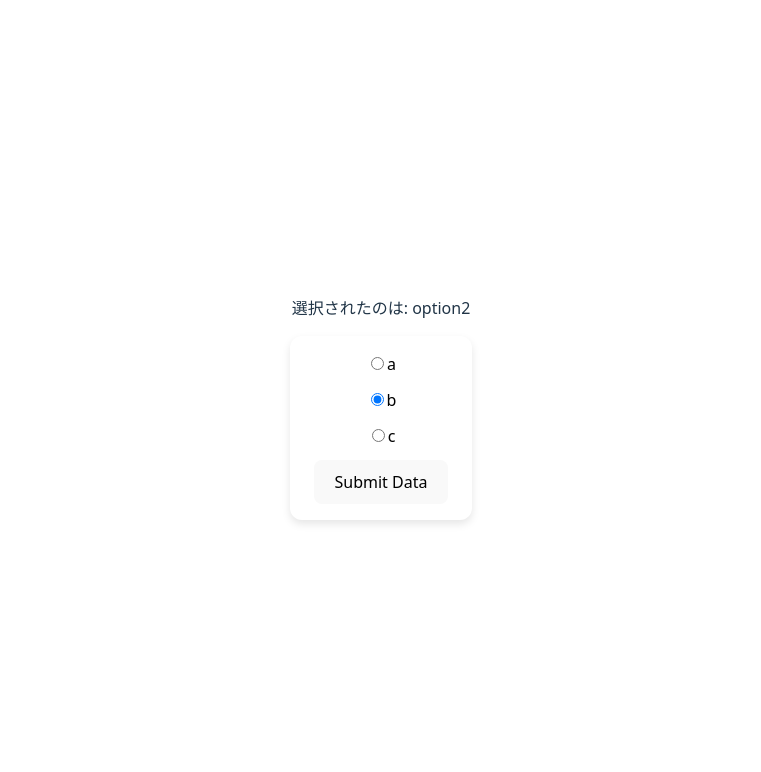
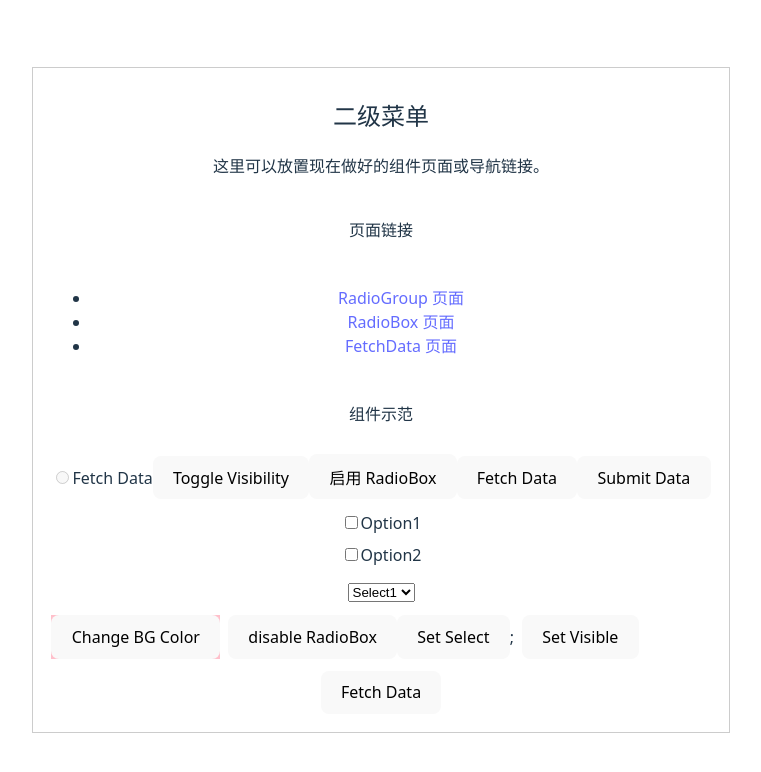
Before and after one commit to kirori-1/react, a React (Vite) app: page /index in a window 1280 px wide. Shown: the top 772 px of the page, without its empty margins (259-1020 px from the left). Built offline with nearby package versions, Linux system fonts and the light colour scheme.

Commit message:
更新依赖项，添加axios和react-router-dom，重构App组件以支持路由，新增RadioGroupPage和RadioSolo组件，优化RadioGroup组件的受控状态管理。

```diff
--- a/package.json
+++ b/package.json
@@ -10,10 +10,12 @@
     "preview": "vite preview"
   },
   "dependencies": {
+    "axios": "^1.9.0",
     "express": "^5.1.0",
     "lodash": "^4.17.21",
     "react": "^19.1.0",
-    "react-dom": "^19.1.0"
+    "react-dom": "^19.1.0",
+    "react-router-dom": "^7.6.2"
   },
   "devDependencies": {
     "@eslint/js": "^9.25.0",
--- a/src/App.tsx
+++ b/src/App.tsx
@@ -1,60 +1,21 @@
-import { useState } from "react";
 import "./App.css";
+import { BrowserRouter as Router, Routes, Route, Navigate } from "react-router-dom";
+import SecondLevelMenu from "./pages/SecondLevelMenu";
+import RadioGroupPage from "./pages/RadioGroupPage";
 // // import RadioBox from "./components/form/RadioBox";
 // import FontColorPage from "./pages/FontColorPage";
-import RadioGroup from "./components/form/RadioGroup";
 
 function App() {
-  // const [count, setCount] = useState(0);
-  // const [showFontColorPage, setShowFontColorPage] = useState(false);
-  const [selectedValue, setSelectedValue] = useState("option2");
-  const radioOptions = [
-    { label: "a", value: "option1", checkable: true },
-    { label: "b", value: "option2", checkable: true },
-    { label: "c", value: "option3", checkable: true },
-  ];
-
-  const handleRadioChange = (newVal: string) => {
-    setSelectedValue(newVal);
-    console.log("what you choose :", newVal);
-  };
-
-  // if (showFontColorPage) {
-  //   return <FontColorPage />;
-  // }
-
   return (
-    <>
-      {/* <button onClick={() => setShowFontColorPage(true)}>
-        Go to FontColorPage
-      </button> */}
-
-      {/* <div className="card" style={{ display: "flex" }}>
-        <button onClick={() => setCount((count) => count + 1)}>
-          count is {count}
-        </button>
-      </div> */}
-      <div>
-        <p>選択されたのは: {selectedValue}</p>
-      </div>
-      <div style={{ display: "flex", justifyContent: "center" }}>
-        <RadioGroup
-          initialFontColor="black"
-          initialSize="100px"
-          initialFontSize="16px"
-          initialColor="lightgray"
-          options={radioOptions}
-          defaultSelected="option2"
-          onChange={handleRadioChange}
-          isVisible={true}
-          initialValue="default"
-        />
-      </div>
-
-      {/* <p className="read-the-docs">
-        Click on the Vite and React logos to learn more
-      </p> */}
-    </>
+    <Router>
+      <Routes>
+        <Route path="/" element={<Navigate to="/index" />} />
+        <Route path="/index" element={<SecondLevelMenu />} />
+        <Route path="/radiogroup" element={<RadioGroupPage />} />
+      </Routes>
+    </Router>
+    // const [count, setCount] = useState(0);
+    // const [showFontColorPage, setShowFontColorPage] = useState(false);
   );
 }
 
--- a/src/components/form/RadioGroup.tsx
+++ b/src/components/form/RadioGroup.tsx
@@ -2,53 +2,62 @@ import React, { useState } from "react";
 
 interface RadioOption {
   label: string;
-  value: string;
+  value: string; // 选项自身的值
 }
 
 interface RadioGroupProps {
+  name: string;
+  //  样式相关
   initialColor: string;
   initialFontColor: string;
   initialSize: string;
   initialFontSize: string;
-  initialValue: string;
+
+  // 控制选中状态
+  controlledValue?: string; // 外部控制的选中值（受控模式）// 当前选中的选项值
+  defaultValue?: string; //非受控初始化时的默认值（仅初始化一次）
+
+  //功能相关
   options: RadioOption[];
-  defaultSelected?: string;
   onChange?: (selectedValue: string) => void;
   isVisible?: boolean;
 }
 
 const RadioGroup: React.FC<RadioGroupProps> = ({
+  name,
+  controlledValue,
   initialFontColor,
   initialSize,
   initialFontSize,
   onChange,
-  initialValue,
   options,
-  defaultSelected,
   isVisible = true,
+  defaultValue,
 }) => {
+  const [selectedValue, setSelectedValue] = useState<string | undefined>(
+    defaultValue
+  );
   if (!isVisible) {
     return null;
   }
-  const [selectedValue, setSelectedValue] = useState<string | undefined>(
-    defaultSelected
-  );
 
-  const [fontColor] = useState(initialFontColor);
-  const [size] = useState(initialSize);
-  const [fontSize] = useState(initialFontSize);
-  const [value] = useState(initialValue);
+  const fontColor = initialFontColor;
+  const size = initialSize;
+  const fontSize = initialFontSize;
+
+  const isControlled = controlledValue !== undefined;
+  const selected = isControlled ? controlledValue : selectedValue;
+
   const handleChange = (newVal: string) => {
-    setSelectedValue(newVal);
+    if (!isControlled) setSelectedValue(newVal);
     onChange?.(newVal);
   };
-
 
   const submitData = async () => {
     const res = await fetch("/api/data", {
       method: "POST",
       headers: { "Content-Type": "application/json" },
-      body: JSON.stringify({ value }),
+      body: JSON.stringify({ value: selected }),
     });
     const result = await res.json();
     console.log("提交结果：", result);
@@ -75,16 +84,14 @@ const RadioGroup: React.FC<RadioGroupProps> = ({
         <label key={o.value} style={{ cursor: "pointer" }}>
           <input
             type="radio"
-            name="radio-group"
+            name={name}
             value={o.value}
-            checked={selectedValue === o.value}
+            checked={selected === o.value}
             onChange={() => handleChange(o.value)}
           />
           {o.label}
         </label>
       ))}
-
-
 
       <button onClick={submitData}>Submit Data</button>
     </div>
--- a/src/components/form/RadioBox.tsx
+++ b/src/components/form/RadioSolo.tsx
@@ -1,28 +1,33 @@
 import React, { useState } from "react";
 
-interface RadioBoxProps {
+interface RadioProps {
+  name: string;
   label: string;
+
+  value: string;
   checked: boolean;
-  onChange: () => void;
   checkable: boolean;
+
+  onChange: (newVal: boolean) => void;
   isVisible: boolean;
-  initialValue: string;
-  initactivable: boolean;
 }
 
-const RadioBox: React.FC<RadioBoxProps> = ({
+const RadioBox: React.FC<RadioProps> = ({
+  name,
+  value,
+  onChange,
   checked,
-  onChange,
   checkable,
-  isVisible,
-  initialValue,
-  initactivable,
+  isVisible = true,
 }) => {
-  const [isRadioActive, setIsRadioActive] = useState(initactivable);
   const [visible, setVisible] = useState(isVisible);
-  const [value, setValue] = useState(initialValue);
+  const [currentValue, setValue] = useState(value);
 
+  const [isDisabled, setCheckable] = useState(checkable);
   const [fetchedValue, setFetchedValue] = useState<string>("Fetch Data");
+
+
+
 
   const fetchData = async () => {
     try {
@@ -53,16 +58,17 @@ const RadioBox: React.FC<RadioBoxProps> = ({
       <label>
         <input
           type="radio"
-          name="radio-box"
+          name={name}
+          value={currentValue}
           checked={checked}
-          onChange={onChange}
-          disabled={!checkable}
+          onChange={() => onChange(!checked)}
+          disabled={isDisabled}
         />
-        check
+        {fetchedValue}
       </label>
-      s<button onClick={() => setVisible(!visible)}>Toggle Visibility</button>
-      <button onClick={() => setIsRadioActive((prev) => !prev)}>
-        {isRadioActive ? "禁用 RadioBox" : "启用 RadioBox"}
+      <button onClick={() => setVisible(!visible)}>Toggle Visibility</button>
+      <button onClick={() => setCheckable((checkable) => !checkable)}>
+        {!isDisabled ? "禁用 RadioBox" : "启用 RadioBox"}
       </button>
       <button onClick={fetchData}>{fetchedValue}</button>
       <button onClick={submitData}>Submit Data</button>
--- /dev/null
+++ b/src/pages/RadioGroupPage.tsx
@@ -0,0 +1,83 @@
+import RadioGroup from "../components/form/RadioGroup";
+
+import { useState } from "react";
+function RadioGroupPage() {
+  const [selectedValue, setSelectedValue] = useState("option2");
+  const [selectedValue2, setSelectedValue2] = useState("A");
+  const radioOptions = [
+    { label: "a", value: "option1" },
+    { label: "b", value: "option2" },
+    { label: "c", value: "option3" },
+  ];
+  const radioOptions2 = [
+    { label: "OptionA", value: "A" },
+    { label: "OptionB", value: "B" },
+  ];
+
+  const handleRadioChange = (newVal: string) => {
+    setSelectedValue(newVal);
+    console.log("RadioGroup selected :", newVal);
+  };
+  const handleRadioChange2 = (newVal: string) => {
+    setSelectedValue2(newVal);
+    console.log("RadioGroup 2 selected:", newVal);
+  };
+
+  return (
+    // if (showFontColorPage) {
+    //   return <FontColorPage />;
+    // }
+
+    <>
+      {/* <button onClick={() => setShowFontColorPage(true)}>
+        Go to FontColorPage
+      </button> */}
+
+      {/* <div className="card" style={{ display: "flex" }}>
+        <button onClick={() => setCount((count) => count + 1)}>
+          count is {count}
+        </button>
+      </div> */}
+      <div style={{ display: "flex", flexDirection: "row" }}>
+        <div>
+          <div>
+            <p>選択されたのは: {selectedValue}</p>
+          </div>
+
+          <RadioGroup
+            name="1"
+            controlledValue={selectedValue}
+            initialFontColor="black"
+            initialSize="100px"
+            initialFontSize="16px"
+            initialColor="lightgray"
+            options={radioOptions}
+            onChange={handleRadioChange}
+            isVisible={true}
+          />
+        </div>
+        <div>
+          <div>
+            <p>選択されたのは: {selectedValue2}</p>
+          </div>
+          <RadioGroup
+            name="2"
+            controlledValue={selectedValue2}
+            initialColor="gray"
+            initialFontColor="black"
+            initialSize="100px"
+            initialFontSize="16px"
+            options={radioOptions2}
+            onChange={handleRadioChange2}
+            isVisible={true}
+          />
+        </div>
+      </div>
+
+      {/* <p className="read-the-docs">
+        Click on the Vite and React logos to learn more
+      </p> */}
+    </>
+  );
+}
+export default RadioGroupPage;
--- a/src/pages/SecondLevelMenu.tsx
+++ b/src/pages/SecondLevelMenu.tsx
@@ -1,12 +1,12 @@
-import React from 'react';
-import RadioGroup from '../components/form/RadioGroup';
-import RadioBox from '../components/form/RadioBox';
-import CheckBoxGroup from '../components/form/CheckBoxGroup';
-import SelectBox from '../components/form/SelectBox';
-import SetcolorButton from '../components/button/SetcolorButton';
-import SetselectButton from '../components/button/SetselectButton';
-import SetvisibleButton from '../components/button/SetvisibleButton';
-import FetchData from '../components/fetch/FetchData';
+import RadioGroup from "../components/form/RadioGroup";
+import RadioBox from "../components/form/RadioSolo";
+import CheckBoxGroup from "../components/form/CheckBoxGroup";
+import SelectBox from "../components/form/SelectBox";
+import SetcolorButton from "../components/button/SetcolorButton";
+import SetselectButton from "../components/button/SetselectButton";
+import SetvisibleButton from "../components/button/SetvisibleButton";
+import FetchData from "../components/fetch/FetchData";
+import { Link } from "react-router-dom";
 
 /**
  * 二级菜单组件，用于集中展示或导航到现有组件页面。
@@ -14,31 +14,57 @@ import FetchData from '../components/fetch/FetchData';
  */
 function SecondLevelMenu() {
   return (
-    <div style={{ border: '1px solid #ccc', padding: '10px' }}>
+    <div style={{ border: "1px solid #ccc", padding: "10px" }}>
       <h2>二级菜单</h2>
       <p>这里可以放置现在做好的组件页面或导航链接。</p>
-<div style={{ display: 'flex', flexDirection: 'column', gap: '12px', padding: '8px' }}>
-  <RadioGroup
-    initialColor="gray"
-    initialFontColor="black"
-    initialSize="100px"
-    initialFontSize="16px"
-    initialValue="demo1"
-    options={[
-      { label: "OptionA", value: "A" },
-      { label: "OptionB", value: "B" },
-    ]}
-  />
-  <RadioBox />
-  <CheckBoxGroup />
-  <SelectBox />
-  <div style={{ display: 'flex', gap: '8px' }}>
-    <SetcolorButton />
-    <SetselectButton />
-    <SetvisibleButton />
-  </div>
-  <FetchData />
-</div>
+      <div
+        style={{
+          display: "flex",
+          flexDirection: "column",
+          gap: "12px",
+          padding: "8px",
+        }}
+      >
+        <p>页面链接</p>
+        <ul>
+          <li>
+            <Link to="/radiogroup">RadioGroup 页面</Link>
+          </li>
+          <li>
+            <Link to="/radiobox">RadioBox 页面</Link>
+          </li>
+          <li>
+            <Link to="/fetchdata">FetchData 页面</Link>
+          </li>
+        </ul>
+        <p>组件示范</p>
+        <RadioBox
+          name="radio-1"
+          label="My RadioBox"
+          value=""
+          checkable={true}
+          onChange={() => console.log("RadioBox changed")}
+          isVisible={true}
+        />
+        <CheckBoxGroup
+          options={[
+            { label: "Option1", value: "option1" },
+            { label: "Option2", value: "option2" },
+          ]}
+        />
+        <SelectBox
+          options={[
+            { label: "Select1", value: "select1" },
+            { label: "Select2", value: "select2" },
+          ]}
+        />
+        <div style={{ display: "flex", gap: "8px" }}>
+          <SetcolorButton initialColor="pink" />
+          <SetselectButton checkable={true} initactivable={true} />
+          <SetvisibleButton isVisible={true} />
+        </div>
+        <FetchData label="Fetch" value="fetch" />
+      </div>
       {/* 以下示例展示直接放置组件，可根据需求调整排版 */}
       {/*
       <RadioGroup />
```
Also changed, not shown: src/utils/axiosInstance.ts (added, +12 -0 lines), 1 other file (tests, documents, lock files or other folders).
